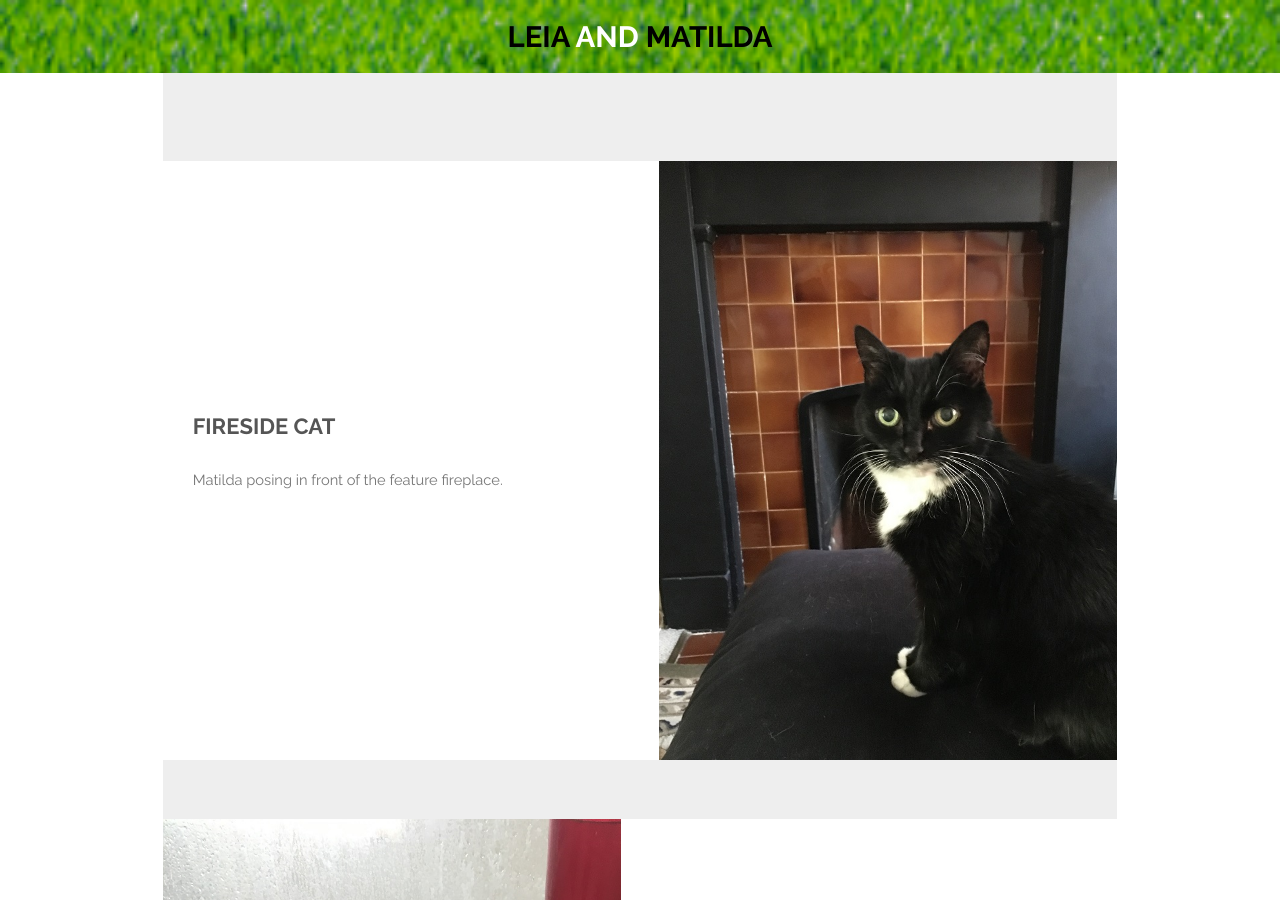
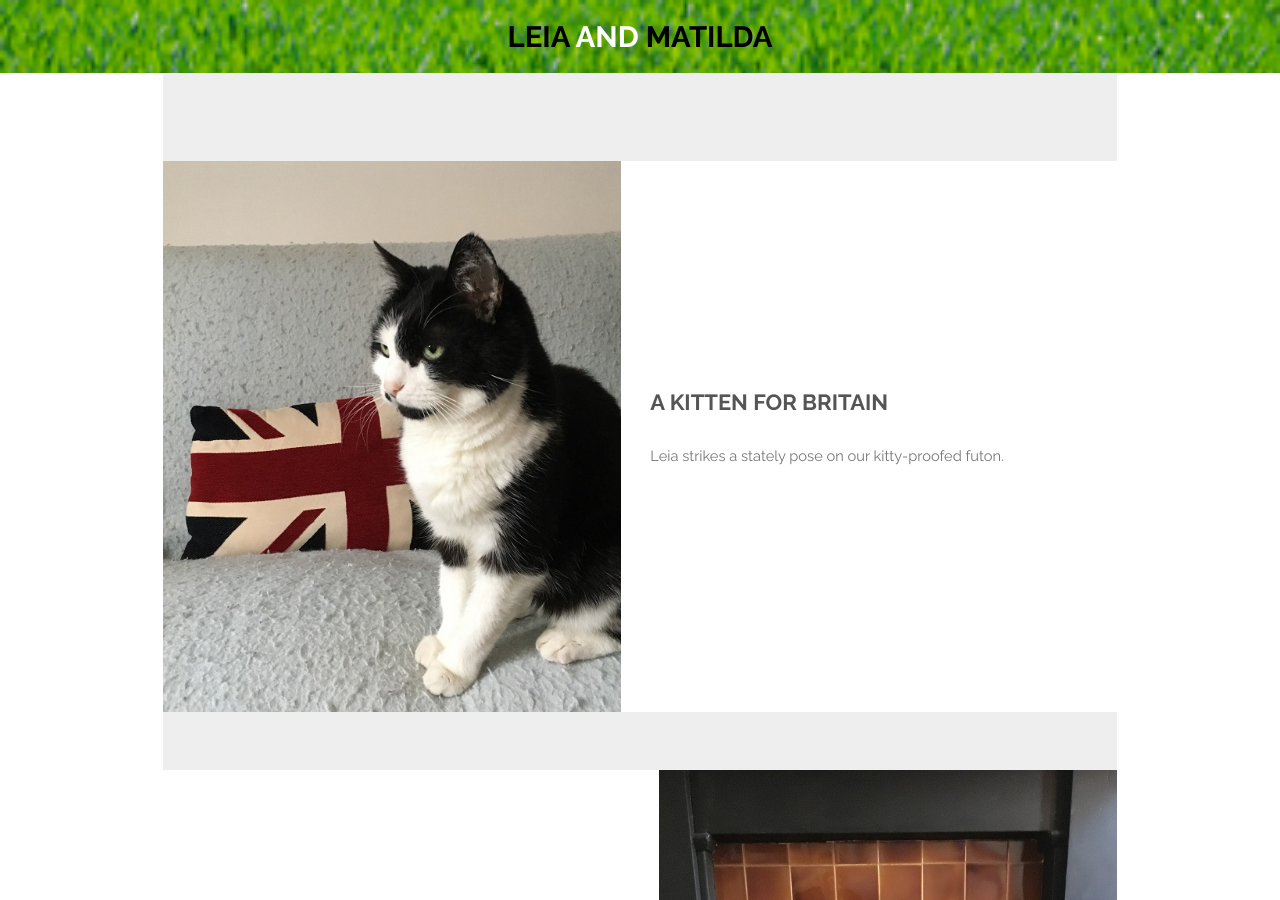
Before and after one commit to jaypalexa/leia-and-matilda, a Jekyll site: the page built from index.md, in a window 1280 px wide and 900 px high. Built offline with Jekyll 4.4.1, drawn with Linux system fonts in a browser that asks for light colours.

Commit message:
"A Kitten For Britain" post.

```diff
--- a/index.md
+++ b/index.md
@@ -6,6 +6,13 @@ description: A photo essay by Leia and Matilda
 ---
 <section id="one" class="wrapper style1">
   <div class="inner">
+    <article class="feature left">
+      <span class="image"><a href="{{ site.url }}{{ site.baseurl }}/assets/images/20170625_1124_leia.jpg"><img src="{{ site.url }}{{ site.baseurl }}/assets/images/20170625_1124_leia.jpg" /></a></span>
+      <div class="content">
+        <h2>A Kitten For Britain</h2>
+        <p>Leia strikes a stately pose on our kitty-proofed futon.</p>
+      </div>
+    </article>
     <article class="feature right">
       <span class="image"><a href="{{ site.url }}{{ site.baseurl }}/assets/images/20170613_1011_matilda.jpg"><img src="{{ site.url }}{{ site.baseurl }}/assets/images/20170613_1011_matilda.jpg" /></a></span>
       <div class="content">
```
Also changed, not shown: assets/images/20170625_1124_leia.jpg (added).
